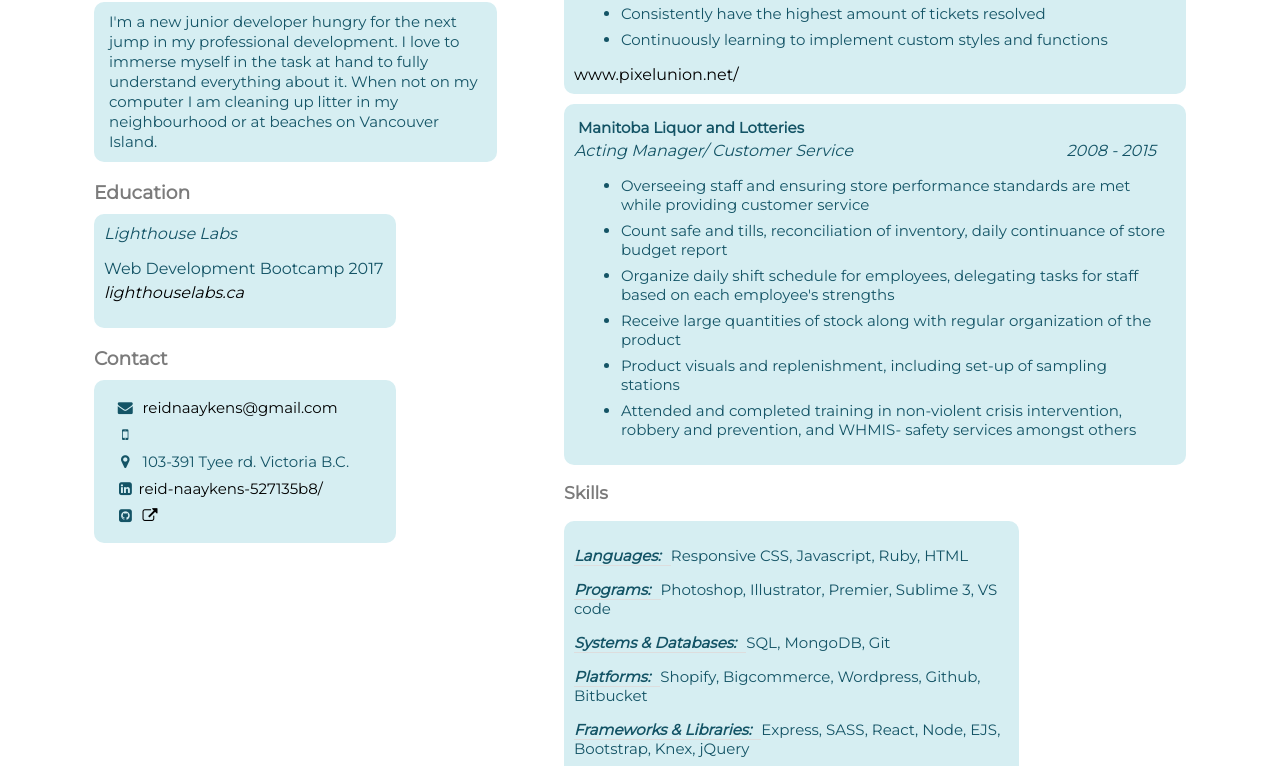
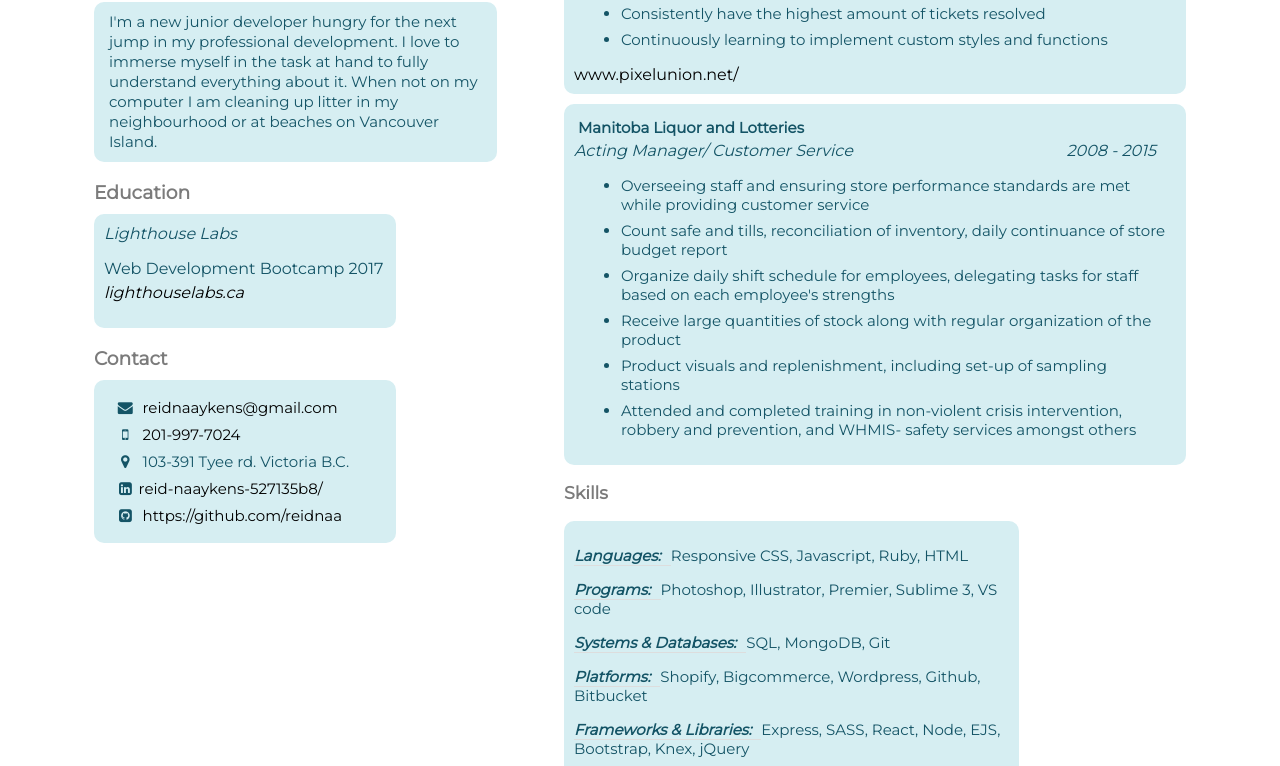
Before and after one commit to reidnaa/reidnaa.github.io, a plain HTML site: page index.html in a window 1280 px wide. Shown: the part 334-1100 px from the top of the page. Drawn offline with Linux system fonts and the light colour scheme.

Commit message:
Links text wasn't showing. missing quote- resolved

```diff
--- a/index.html
+++ b/index.html
@@ -44,11 +44,17 @@ Vancouver Island.</p>
 <h3>Contact</h3>
 <div class="border guy">
 <p><i class="fa fa-envelope" aria-hidden="true"></i> <a href="mailto:reidnaaykens@gmail.com" target="_blank">reidnaaykens@gmail.com <i class="fa fa-external-link" aria-hidden="true"></i></a></p>
-<p><i class="fa fa-mobile" aria-hidden="true"></i> <a href="tel:204-997-7024" target="_blank> 201-997-7024 <i class="fa fa-external-link" aria-hidden="true"></i></a></p>
+
+
+<p><i class="fa fa-mobile" aria-hidden="true"></i> <a href="tel:204-997-7024" target="_blank"> 201-997-7024 <i class="fa fa-external-link" aria-hidden="true"></i></a></p>
+
+
 <p><i class="fa fa-map-marker" aria-hidden="true"></i> 103-391 Tyee rd. Victoria B.C.</p>
 <p><i class="fa fa-linkedin-square" aria-hidden="true"></i><a target="_blank href="https://www.linkedin.com/in/reid-naaykens-527135b8/" >reid-naaykens-527135b8/<i class="fa fa-external-link" aria-hidden="true"></i></a></p>
+
+
 <p><i class="fa fa-github-square" aria-hidden="true"></i>
- <a href="https://github.com/reidnaa" target="_blank>https://github.com/reidnaa<i class="fa fa-external-link" aria-hidden="true"></i></a></p>
+ <a href="https://github.com/reidnaa" target="_blank">https://github.com/reidnaa<i class="fa fa-external-link" aria-hidden="true"></i></a></p>
 </div>
 </div>
 
```
